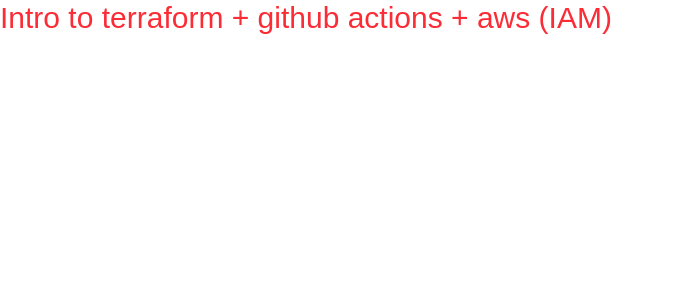
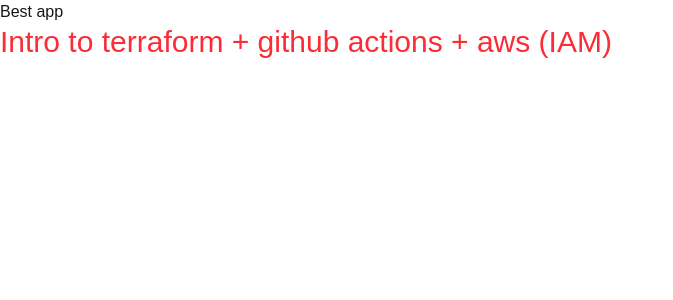
Before and after one commit to stephanlbj/next_terraform, a Next.js app: page / in a window 1280 px wide. Shown: the top 300 px of the page, without its empty margins (0-673 px from the left). Built offline with nearby package versions, Linux system fonts and the light colour scheme.

Commit message:
uodated the home page

```diff
--- a/app/page.tsx
+++ b/app/page.tsx
@@ -1,7 +1,10 @@
 export default function Home() {
   return (
-    <h1 className="text-red-500 text-3xl ">
-      Intro to terraform + github actions + aws (IAM)
-    </h1>
+    <>
+      <h1>Best app</h1>
+      <h1 className="text-red-500 text-3xl ">
+        Intro to terraform + github actions + aws (IAM)
+      </h1>
+    </>
   );
 }
```
